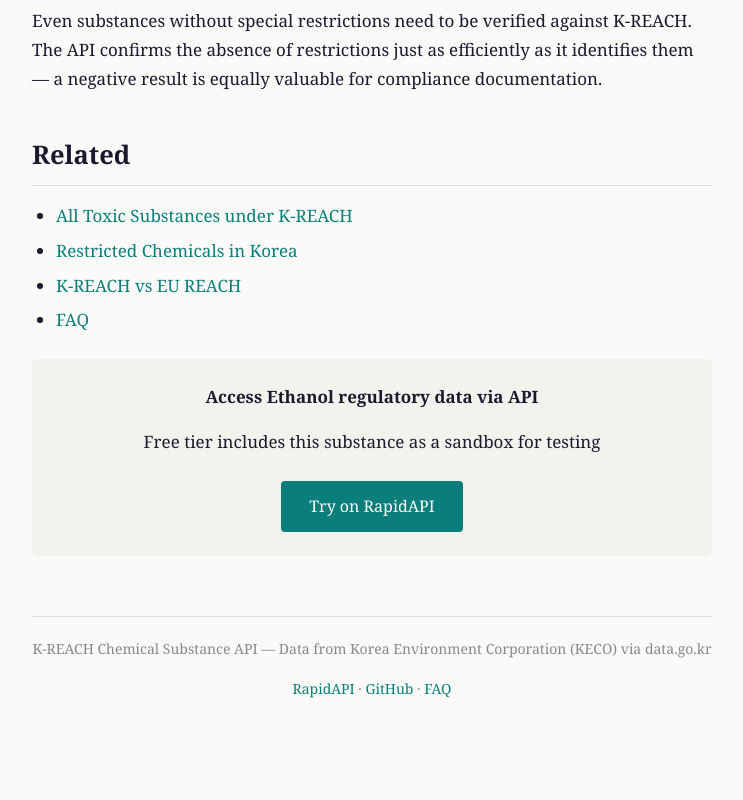
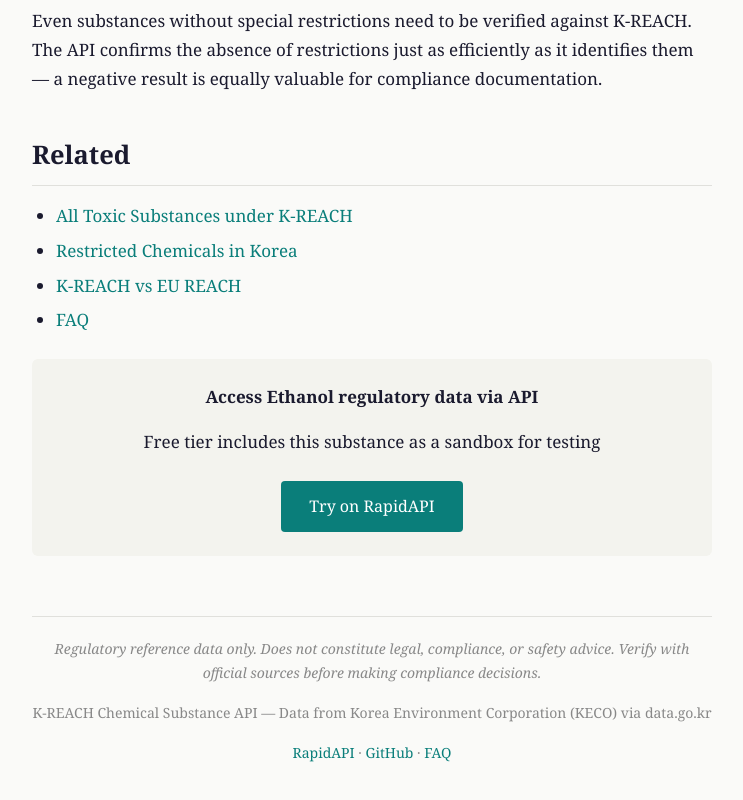
Before and after one commit to han-tagg/Korean-chemical-substance-api, a plain HTML site: page docs/data/ethanol.html in a window 1280 px wide. Shown: the part 2168-2968 px from the top of the page, without its empty margins (268-1011 px from the left). Before the commit the page ends 2925 px from the top, so only its background shows below. Drawn offline with Linux system fonts and the light colour scheme.

Commit message:
Update ethanol.html

```diff
--- a/docs/data/ethanol.html
+++ b/docs/data/ethanol.html
@@ -217,6 +217,7 @@ li { margin-bottom: 6px; }
 </div>
 
 <footer>
+  <p><em>Regulatory reference data only. Does not constitute legal, compliance, or safety advice. Verify with official sources before making compliance decisions.</em></p>
   <p>K-REACH Chemical Substance API &mdash; Data from Korea Environment Corporation (KECO) via data.go.kr</p>
   <p>
     <a href="https://rapidapi.com/han8212/api/k-reach-chemical-substance-api">RapidAPI</a> &middot;
```
